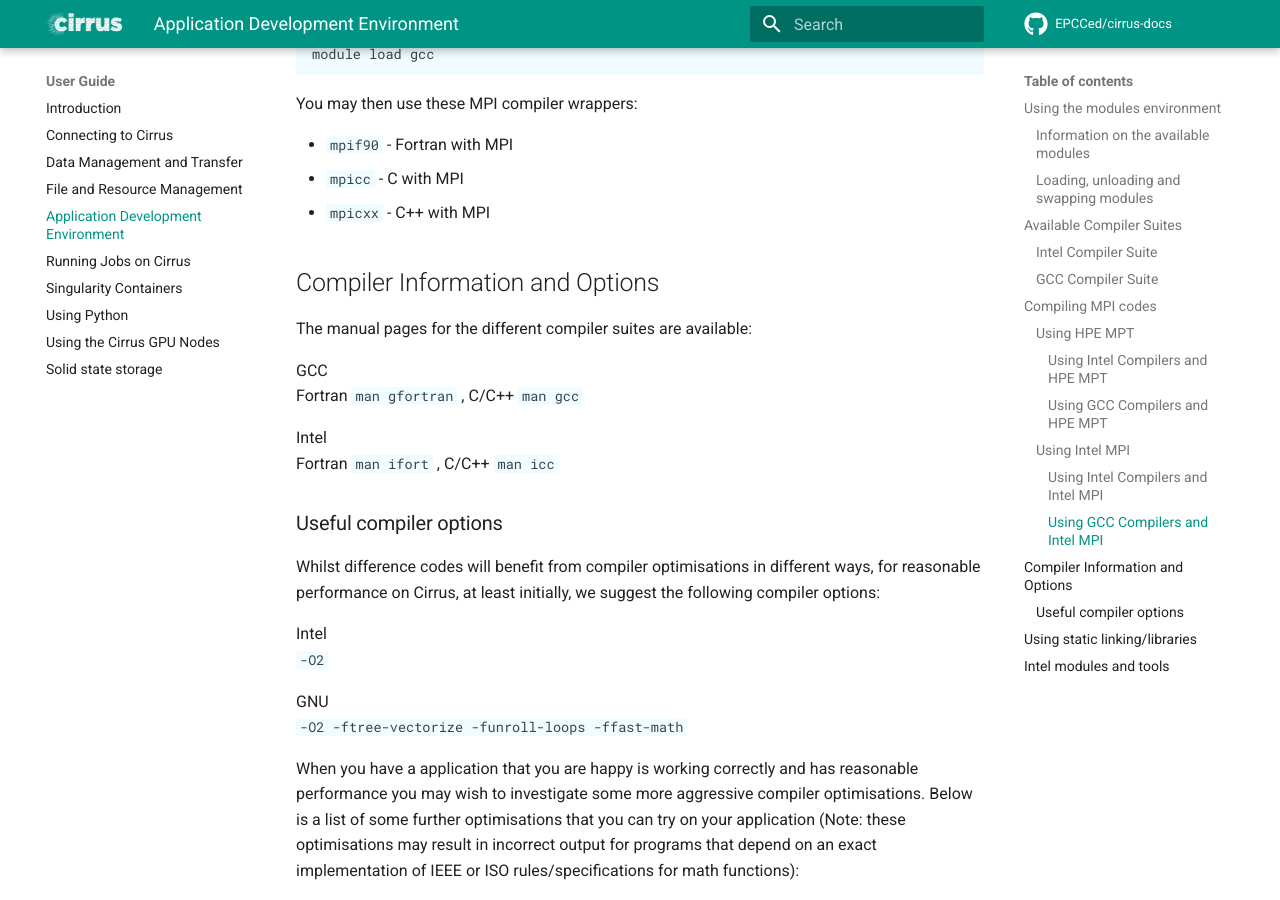
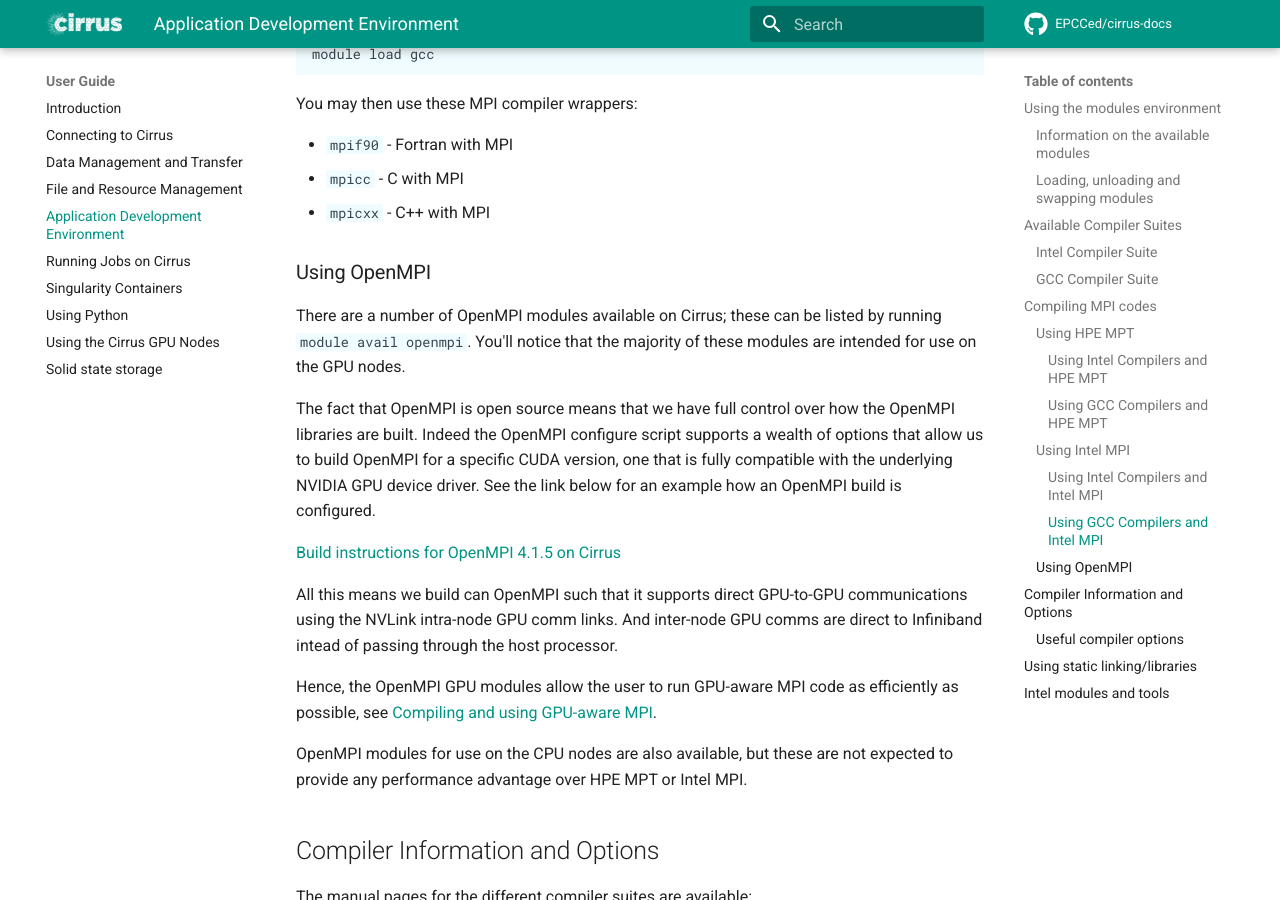
Before and after one commit to EPCCed/cirrus-docs, an MkDocs documentation site: the page built from docs/user-guide/development.md, in a window 1280 px wide and 900 px high, scrolled down 6527 px. Built offline with MkDocs 1.6.1 and Material for MkDocs 9.7.7, drawn with Linux system fonts in a browser that asks for light colours; comment, search, counter and statistics services are not loaded.

Commit message:
Added section on OpenMPI.

```diff
--- a/docs/user-guide/development.md
+++ b/docs/user-guide/development.md
@@ -314,6 +314,33 @@ You may then use these MPI compiler wrappers:
 - `mpicc` - C with MPI
 - `mpicxx` - C++ with MPI
 
+
+### Using OpenMPI
+
+There are a number of OpenMPI modules available on Cirrus; these can be listed
+by running `module avail openmpi`. You'll notice that the majority of these
+modules are intended for use on the GPU nodes.
+
+The fact that OpenMPI is open source means that we have full control over
+how the OpenMPI libraries are built. Indeed the OpenMPI configure script
+supports a wealth of options that allow us to build OpenMPI for a
+specific CUDA version, one that is fully compatible with the underlying
+NVIDIA GPU device driver. See the link below for an example how an OpenMPI
+build is configured.
+
+[Build instructions for OpenMPI 4.1.5 on Cirrus](https://github.com/hpc-uk/build-instructions/blob/main/libs/openmpi/build_openmpi_4.1.5_cirrus_gcc8.md)
+
+All this means we build can OpenMPI such that it supports direct GPU-to-GPU communications
+using the NVLink intra-node GPU comm links. And inter-node GPU comms are direct to Infiniband
+intead of passing through the host processor.
+
+Hence, the OpenMPI GPU modules allow the user to run GPU-aware MPI code as efficiently
+as possible, see [Compiling and using GPU-aware MPI](./gpu/#compiling-and-using-gpu-aware-mpi).
+
+OpenMPI modules for use on the CPU nodes are also available, but these are not
+expected to provide any performance advantage over HPE MPT or Intel MPI.
+
+
 ## Compiler Information and Options
 
 The manual pages for the different compiler suites are available:
```
